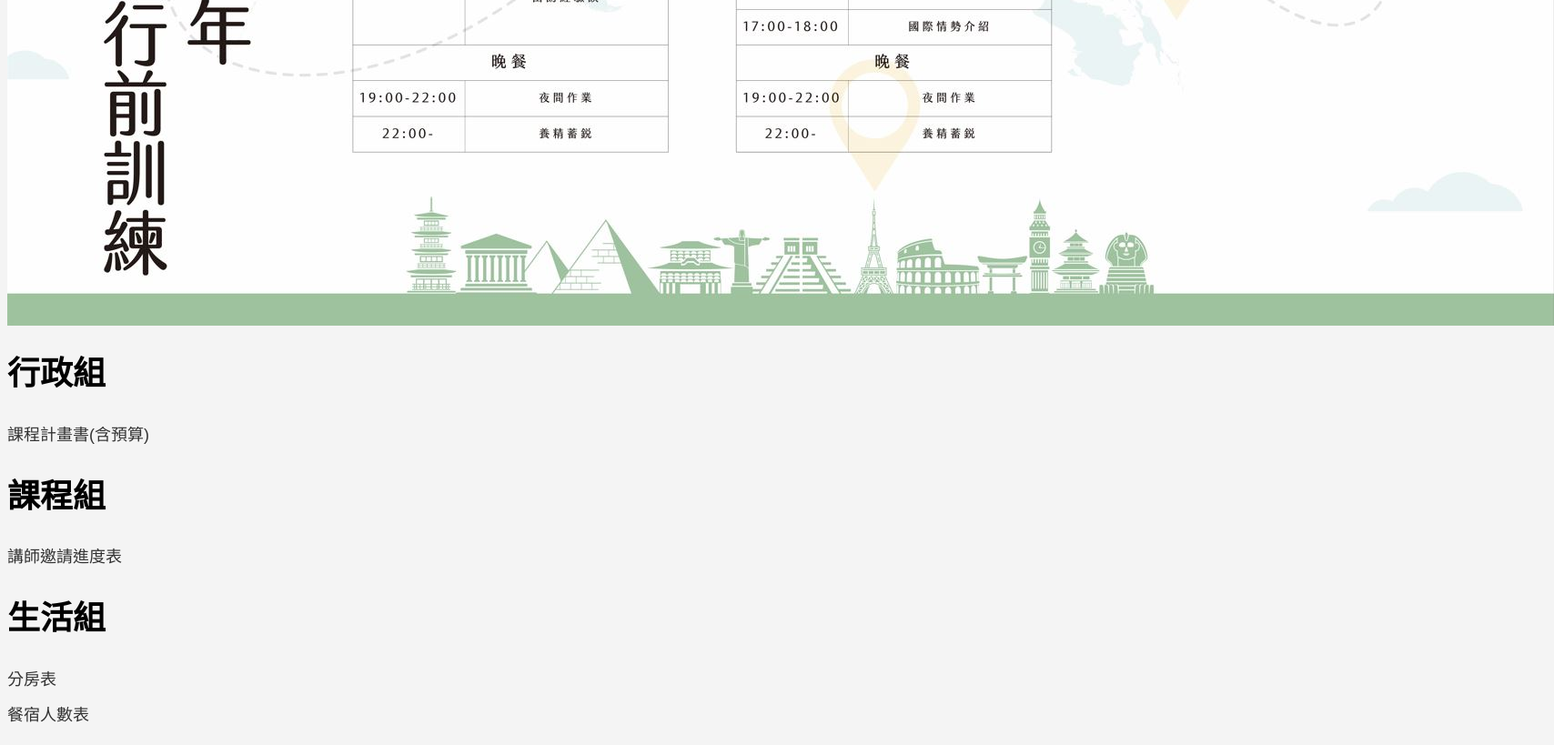
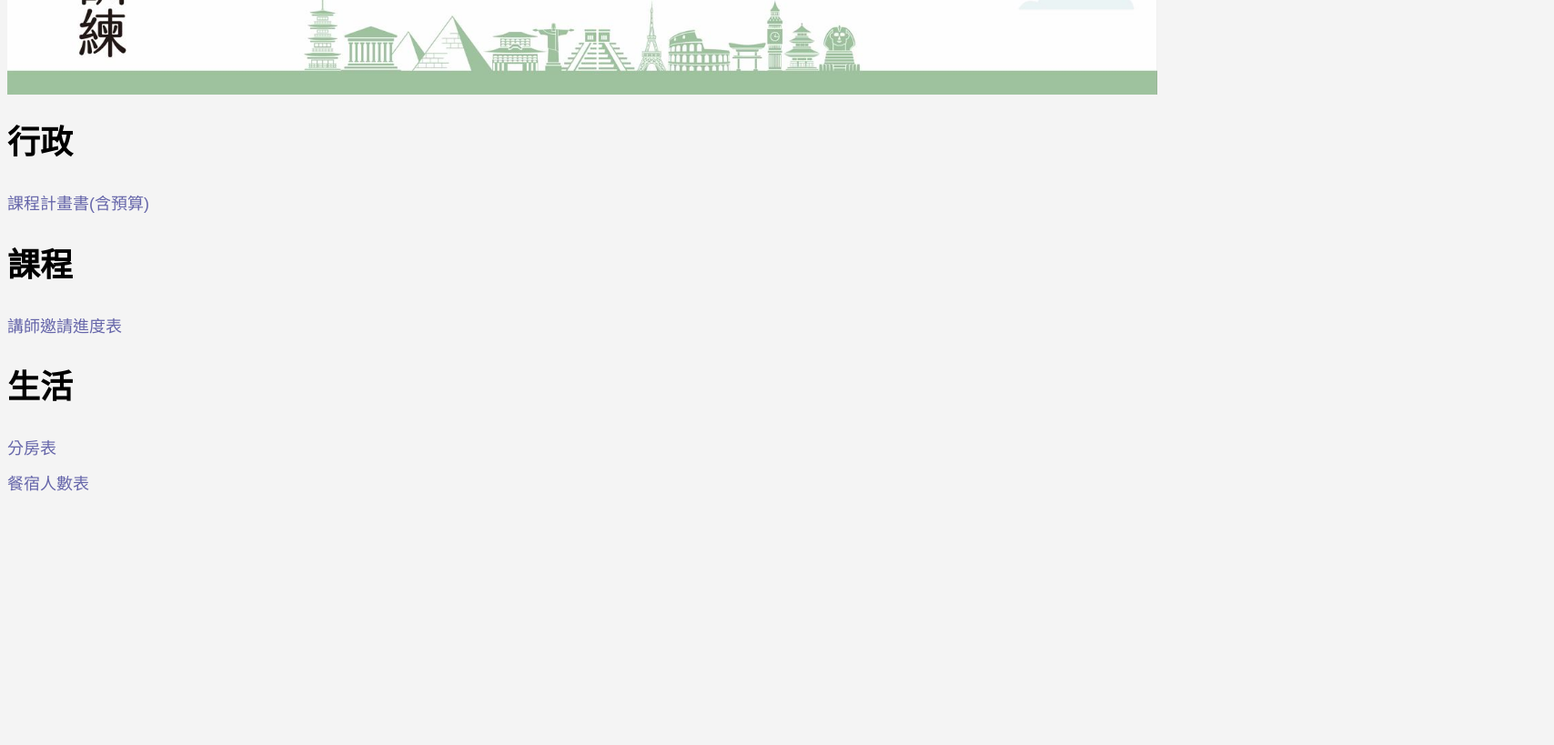
Before and after one commit to zhengliyi28/zhengliyi28.github.io, a plain HTML site: page ifye_event/index.html in a window 1280 px wide. Shown: the part 640-1459 px from the top of the page at 91% size, 1708 px wide, since content can reach past the window. After the commit the page ends 1205 px from the top, so only its background shows below. Drawn offline with Linux system fonts and the light colour scheme.

Commit message:
[IFYE] Update style

```diff
--- a/ifye_event/index.html
+++ b/ifye_event/index.html
@@ -19,34 +19,29 @@
         }
         a {
             text-decoration: none;
-            color: #333;
+            color: #66A;
         }
-        a:hover {
-            color: #5e5e5e;
+        img.responsive {
+            max-width: 100%;
+            height: auto;
         }
-		  <style>
-        img.responsive {
-          max-width: 100%;
-          height: auto;
-        }
-  </style>
     </style>
 </head>
 <body>
 	<img src="images/timesheet.jpg" alt="課程表" class="responsive">
-    <h1>行政組</h1>
+    <h1>行政</h1>
     <ul>
         <li>
-            <a href="https://docs.google.com/document/d/1xHv2oGqCZUauQiUH-A0Yp25INU2YMn1R/edit?usp=share_link&ouid=105883441717861412677&rtpof=true&sd=true" target="_blank">課程計畫書(含預算)</a>
+            <a href="https://docs.google.com/document/d/1xHv2oGqCZUauQiUH-A0Yp25INU2YMn1R/edit" target="_blank">課程計畫書(含預算)</a>
         </li>
     </ul>
-    <h1>課程組</h1>
+    <h1>課程</h1>
     <ul>
         <li>
-            <a href="https://docs.google.com/spreadsheets/d/1gcuvK0fhqSFCMSg93PQAtKSnaVv5kPJD/edit?usp=share_link&ouid=105883441717861412677&rtpof=true&sd=true" target="_blank">講師邀請進度表</a>
+            <a href="https://docs.google.com/spreadsheets/d/1gcuvK0fhqSFCMSg93PQAtKSnaVv5kPJD/edit#gid=1045705524" target="_blank">講師邀請進度表</a>
         </li>
     </ul>
-    <h1>生活組</h1>
+    <h1>生活</h1>
     <ul>
         <li>
             <a href="https://docs.google.com/spreadsheets/d/1xI3HugtvmNlwsnxdZHfmfnbu95ZDy27C/edit#gid=1192963439" target="_blank">分房表</a>
```
